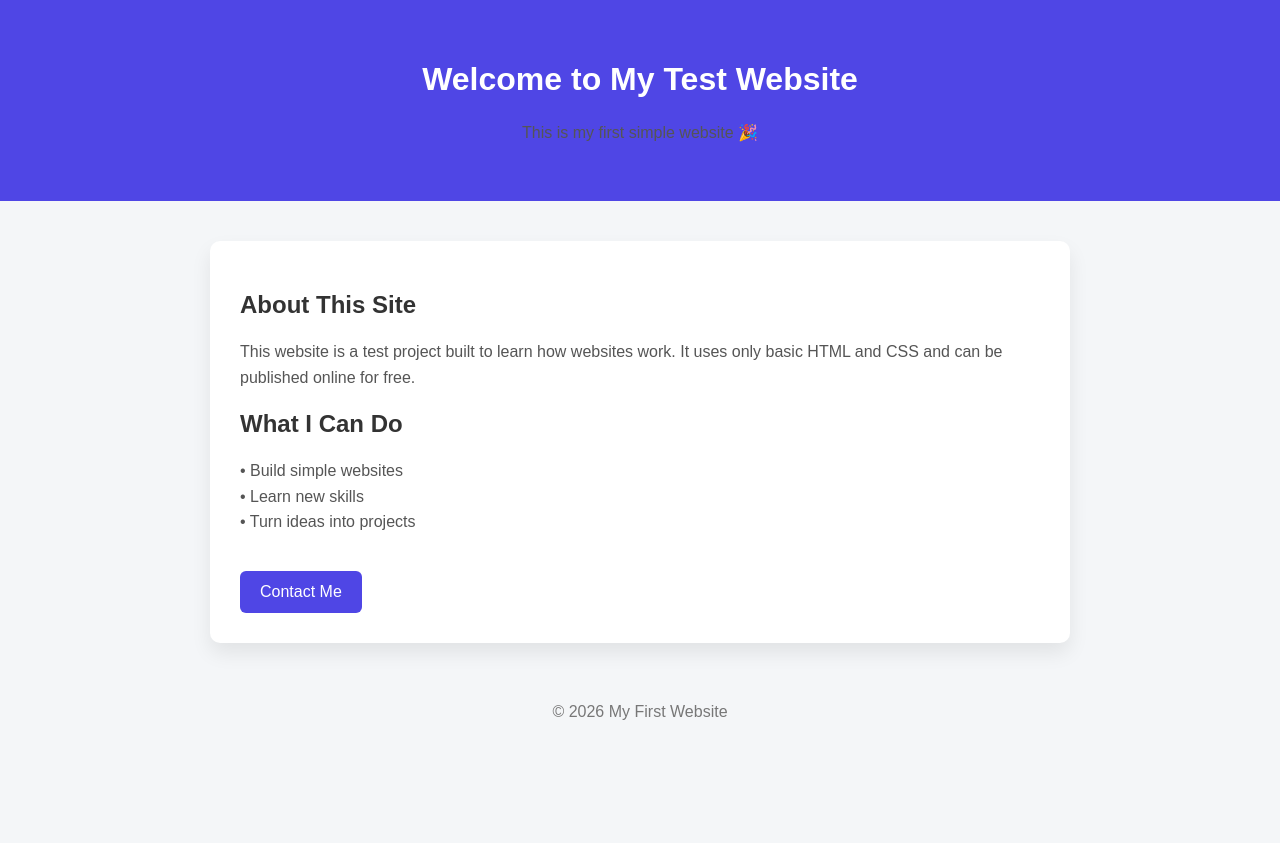
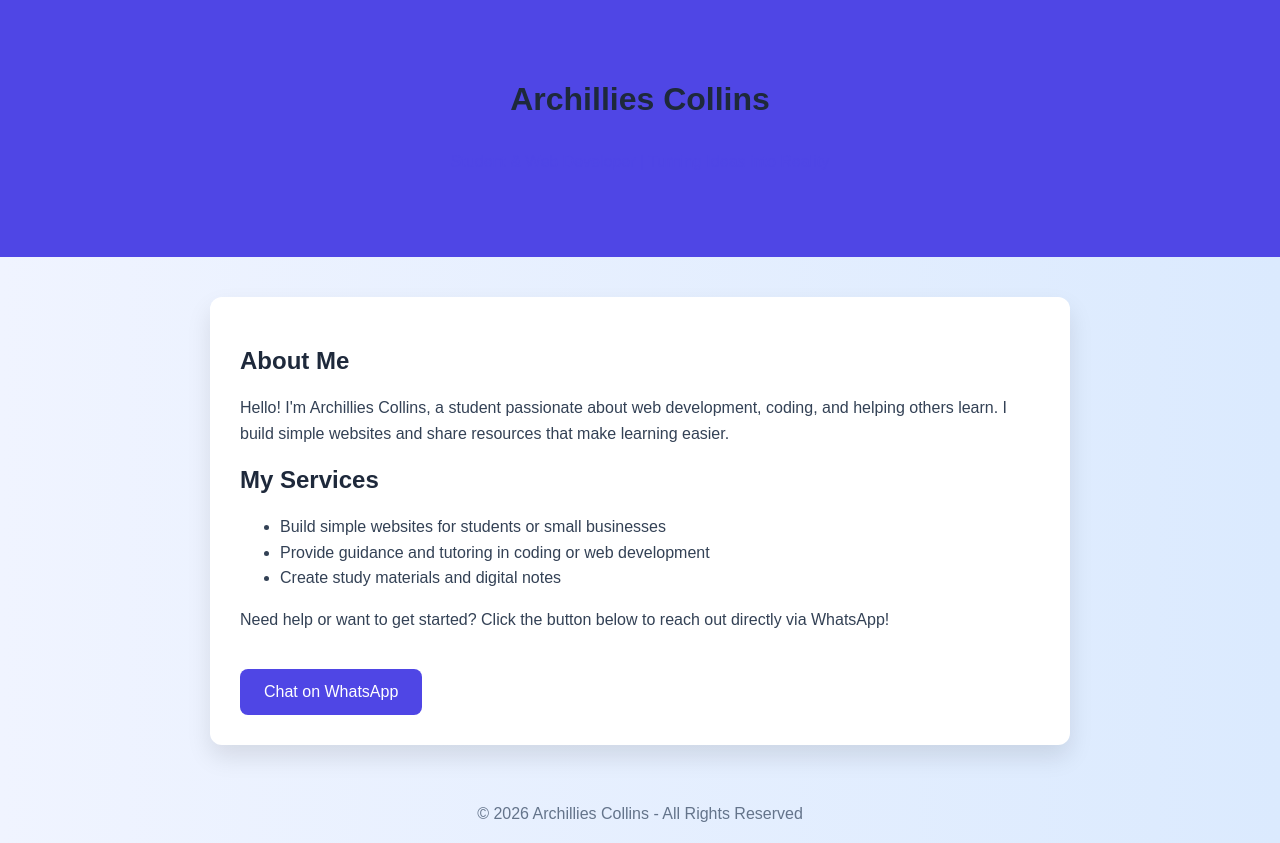
Before and after one commit to archilliescollins-code/my-first-website, a plain HTML site: page index.html in a window 1280 px wide. Before the commit the page ends 800 px from the top, so only its background shows below. Drawn offline with nearby package versions, Linux system fonts and the light colour scheme.

Commit message:
Update index.html

```diff
--- a/index.html
+++ b/index.html
@@ -3,76 +3,95 @@
 <head>
   <meta charset="UTF-8" />
   <meta name="viewport" content="width=device-width, initial-scale=1.0" />
-  <title>My First Website</title>
+  <title>Archillies Collins - Student & Web Developer</title>
+  <link rel="stylesheet" href="https://cdnjs.cloudflare.com/ajax/libs/animate.css/4.1.1/animate.min.css"/>
   <style>
     body {
       font-family: Arial, sans-serif;
-      background: #f4f6f8;
+      background: linear-gradient(to right, #f0f4ff, #dbeafe);
       margin: 0;
       padding: 0;
     }
     header {
       background: #4f46e5;
       color: white;
-      padding: 40px 20px;
+      padding: 60px 20px;
       text-align: center;
+      animation: fadeIn 2s ease-in-out;
     }
     section {
       max-width: 800px;
       margin: 40px auto;
       background: white;
       padding: 30px;
-      border-radius: 10px;
-      box-shadow: 0 10px 20px rgba(0,0,0,0.08);
+      border-radius: 12px;
+      box-shadow: 0 12px 25px rgba(0,0,0,0.1);
+      animation: fadeIn 2s ease-in-out;
     }
-    h2 {
-      color: #333;
+    h1, h2 {
+      color: #1e293b;
     }
-    p {
+    p, li {
       line-height: 1.6;
-      color: #555;
+      color: #334155;
     }
     .button {
       display: inline-block;
       margin-top: 20px;
-      padding: 12px 20px;
+      padding: 14px 24px;
       background: #4f46e5;
       color: white;
       text-decoration: none;
-      border-radius: 6px;
+      border-radius: 8px;
+      transition: all 0.3s ease;
+    }
+    .button:hover {
+      background-color: #3730a3;
+      transform: scale(1.05);
+    }
+    .bounce {
+      display: inline-block;
+      animation: bounce 1.5s infinite;
+      color: #4f46e5;
     }
     footer {
       text-align: center;
       padding: 20px;
-      color: #777;
+      color: #64748b;
+    }
+    @keyframes fadeIn {
+      from { opacity: 0; }
+      to { opacity: 1; }
+    }
+    @keyframes bounce {
+      0%, 100% { transform: translateY(0); }
+      50% { transform: translateY(-8px); }
     }
   </style>
 </head>
 <body>
-  <header>
-    <h1>Welcome to My Test Website</h1>
-    <p>This is my first simple website 🎉</p>
+  <header class="animate__animated animate__fadeInDown">
+    <h1>Archillies Collins</h1>
+    <p class="bounce">Student & Web Developer | Turning Ideas into Reality</p>
   </header>
 
-  <section>
-    <h2>About This Site</h2>
-    <p>
-      This website is a test project built to learn how websites work.
-      It uses only basic HTML and CSS and can be published online for free.
-    </p>
+  <section class="animate__animated animate__fadeInUp">
+    <h2>About Me</h2>
+    <p>Hello! I'm Archillies Collins, a student passionate about web development, coding, and helping others learn. I build simple websites and share resources that make learning easier.</p>
 
-    <h2>What I Can Do</h2>
-    <p>
-      • Build simple websites<br />
-      • Learn new skills<br />
-      • Turn ideas into projects
-    </p>
+    <h2>My Services</h2>
+    <ul>
+      <li>Build simple websites for students or small businesses</li>
+      <li>Provide guidance and tutoring in coding or web development</li>
+      <li>Create study materials and digital notes</li>
+    </ul>
 
-    <a href="#" class="button">Contact Me</a>
+    <p>Need help or want to get started? Click the button below to reach out directly via WhatsApp!</p>
+    <a href="https://wa.me/256760077472" class="button">Chat on WhatsApp</a>
   </section>
 
   <footer>
-    © 2026 My First Website
+    © 2026 Archillies Collins - All Rights Reserved
   </footer>
 </body>
 </html>
```
